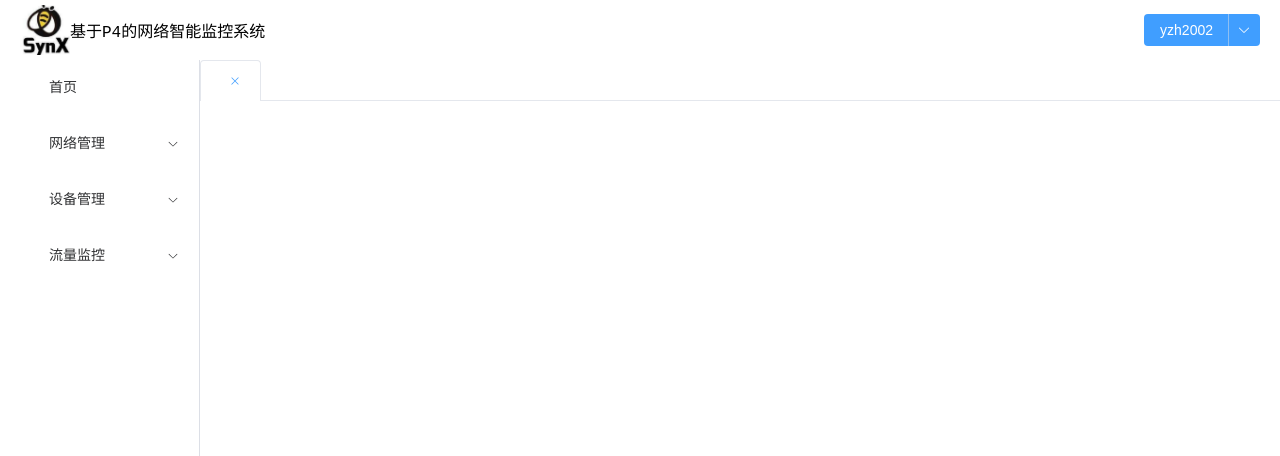
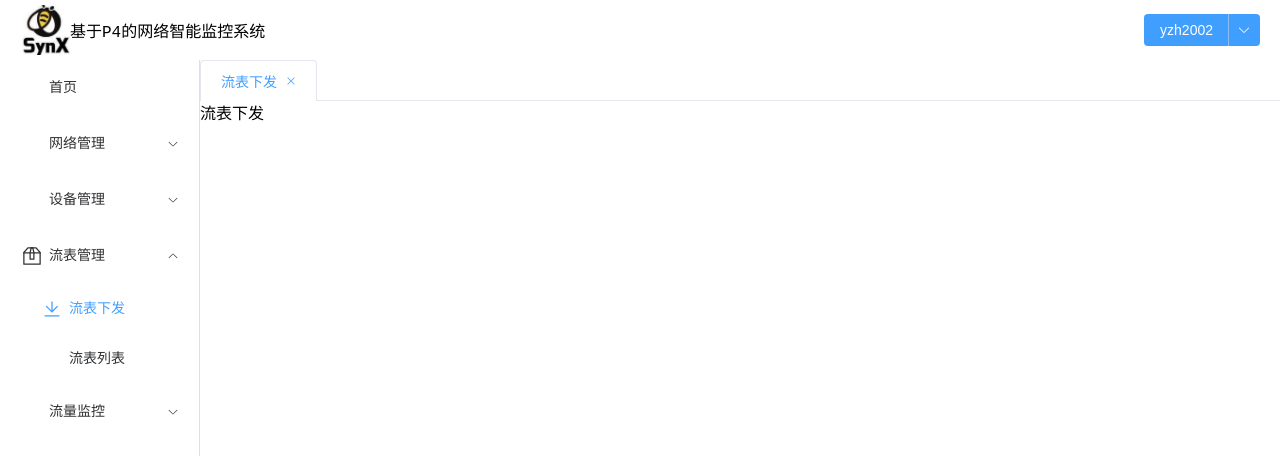
Before and after one commit to Spirngdl/C4, a Vue app: page /flowTableDump in a window 1280 px wide. Shown: the top 456 px of the page. Built offline with nearby package versions, Linux system fonts and the light colour scheme.

Commit message:
[feat] update menu

```diff
--- a/src/components/Dashboard/Menu.vue
+++ b/src/components/Dashboard/Menu.vue
@@ -94,6 +94,31 @@ let menuList =reactive([
         ]
     },
     {
+        path:"/flowManage",
+        meta:{
+            title:"流表管理",
+            icon:"Box",
+        },
+        children:[
+            {
+                path:"/flowTableDump",
+                meta:{
+                    title:"流表下发",
+                    icon:"Download"
+                },
+                children:[]
+            },
+            {
+                path:"/flowTableList",
+                meta:{
+                    title:"流表列表",
+                    icon:"Files"
+                },
+                children:[]
+            }
+        ]
+    },
+    {
         path:"/datamonitor",
         meta:{
             title:"流量监控",
--- a/src/main.ts
+++ b/src/main.ts
@@ -12,7 +12,8 @@ app.use(router).use(ElementPlus).use(store,key).mount('#app')
 
 
 // 按需获取element-plus中的图标文件，以便于动态渲染菜单列表上的图标
-import {HomeFilled,MostlyCloudy,Lightning,Plus,ShoppingBag,Platform,Postcard,SetUp,TrendCharts,Timer}
+import {HomeFilled,MostlyCloudy,Lightning,Plus,ShoppingBag,Platform,
+   Postcard,SetUp,TrendCharts,Timer,Box,Download,Files}
 from "@element-plus/icons-vue"
 // 将其注册为全局组件（这样便于动态渲染）
 app.component('HomeFilled',HomeFilled)
@@ -25,3 +26,6 @@ app.component('HomeFilled',HomeFilled)
    .component("SetUp",SetUp)
    .component("TrendCharts",TrendCharts)
    .component("Timer",Timer)
+   .component("Files",Files)
+   .component("Download",Download)
+   .component("Box",Box)
--- a/src/router/index.ts
+++ b/src/router/index.ts
@@ -68,6 +68,23 @@ const routes:Array<RouteRecordRaw> =[
             title:"链路列表"
         }
     },
+    // 流表管理
+    {
+        path:"/flowTableDump",
+        component:()=>import("@/views/flowManage/FlowTableDump.vue"),
+        name:"流表下发",
+        meta:{
+            title:'流表下发'
+        }
+    },
+    {
+        path:"/flowTableList",
+        component:()=>import("@/views/flowManage/FlowTableList.vue"),
+        name:"流表列表",
+        meta:{
+            title:'流表列表'
+        }
+    },
     // 数据统计信息
     {
         path:"/delayinfo",
--- /dev/null
+++ b/src/views/flowManage/FlowTableDump.vue
@@ -0,0 +1,13 @@
+<template>
+    <div>
+        流表下发
+    </div>
+</template>
+
+<script setup lang="ts">
+
+</script>
+
+<style scoped>
+
+</style>
--- /dev/null
+++ b/src/views/flowManage/FlowTableList.vue
@@ -0,0 +1,13 @@
+<template>
+    <div>
+        流表管理
+    </div>
+</template>
+
+<script setup lang="ts">
+
+</script>
+
+<style scoped>
+
+</style>
```
